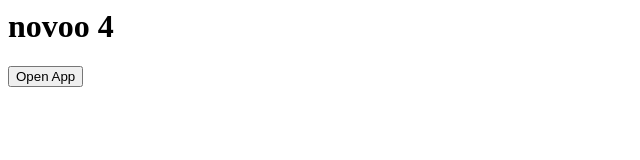
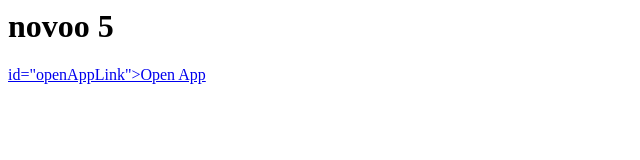
Before and after one commit to mila221/mila221.github.io, a plain HTML site: page index.html in a window 1280 px wide. Shown: the whole page, without its empty margins (0-640 px from the left). Drawn offline with Linux system fonts and the light colour scheme.

Commit message:
Update index.html

```diff
--- a/index.html
+++ b/index.html
@@ -3,8 +3,8 @@
 		<title>Deeplink</title>
 	</head>
 	<body>
-		<h1>novoo 4</h1>
-		<button id="openAppLink">Open App</button>
+		<h1>novoo 5</h1>
+		<a href="addiko://">id="openAppLink">Open App</a>
 	</body>
 	<script>
 	document.addEventListener("DOMContentLoaded", function() {
```
